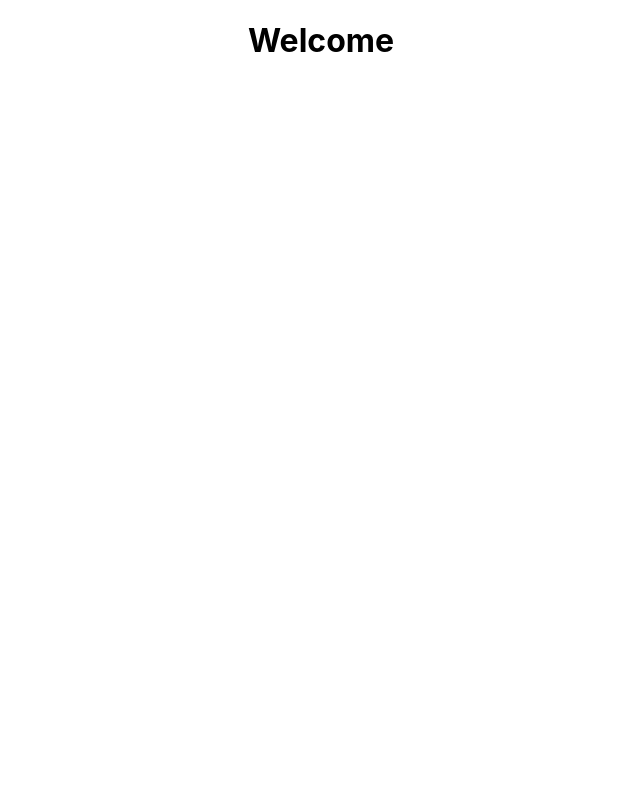
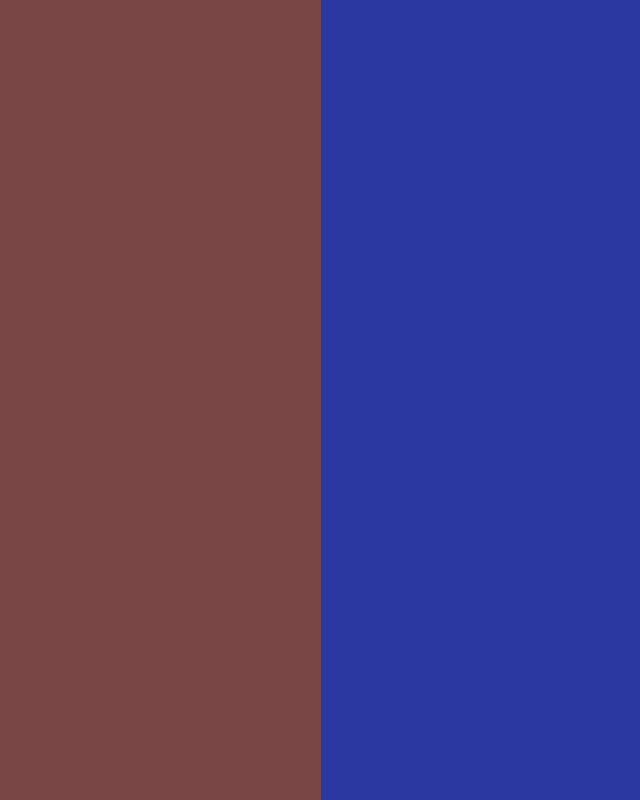
Before and after one commit to Arjun-Parujanwala/sigil-hunt, a React (Create React App) app: page / in a window 1280 px wide. Shown: the whole page, without its empty margins (319-959 px from the left). Built offline with nearby package versions, Linux system fonts and the light colour scheme.

Commit message:
scrap the old made something better

```diff
--- a/src/components/App/App.css
+++ b/src/components/App/App.css
@@ -1,72 +1,19 @@
 .App {
-  text-align: center;
+    position: relative;
+    height: 100vh;
+    width: 100vw;
+    overflow: hidden;
+
 }
 
-.App-logo {
-  height: 40vmin;
-  pointer-events: none;
+.placeholder {
+    position: absolute;
+    transform: translate(-50%, -50%);
+    text-align: center;
+    top: 50%;
+    left: 50%;
+    height: 100%;
+    width: 100%;
+    z-index: -1;
+    border: 1px solid black;
 }
-
-@media (prefers-reduced-motion: no-preference) {
-  .App-logo {
-    animation: App-logo-spin infinite 20s linear;
-  }
-}
-
-.App-header {
-  background-color: #282c34;
-  min-height: 100vh;
-  display: flex;
-  flex-direction: column;
-  align-items: center;
-  justify-content: center;
-  font-size: calc(10px + 2vmin);
-  color: white;
-}
-
-.App-link {
-  color: #61dafb;
-}
-
-@keyframes App-logo-spin {
-  from {
-    transform: rotate(0deg);
-  }
-  to {
-    transform: rotate(360deg);
-  }
-}
-
-.welcome-screen {
-  animation: fadeIn 1s ease-in;
-}
-
-/* Fade Out Animation */
-@keyframes fadeOut {
-  to {
-    opacity: 0;
-    visibility: hidden;
-  }
-}
-
-/* Fade In Animation */
-@keyframes fadeIn {
-  from {
-    opacity: 0;
-  }
-  to {
-    opacity: 1;
-  }
-}
-
-.logo-popup {
-  position: fixed;
-  top: 0;
-  left: 0;
-  width: 100%;
-  height: 100%;
-  background-color: #fff;
-  display: flex;
-  justify-content: center;
-  align-items: center;
-}
--- a/src/components/App/App.js
+++ b/src/components/App/App.js
@@ -1,31 +1,11 @@
-import React, { useState, useEffect} from 'react';
+import React from 'react';
 import './App.css';
-import NavBar from '../NavBar/NavBar';
-import example_sigil from '../../assets/example_sigil.png'
+import Opening from '../Opening/Opening';
 function App() {
-  const [showLogo, setShowLogo] = useState(true);
-
-  useEffect(() => {
-    // Hide the logo after 3 seconds
-    const timer = setTimeout(() => {
-      setShowLogo(false);
-    }, 3000);
-
-    // Clear the timer when the component unmounts
-    return () => clearTimeout(timer);
-  }, []);
-
   return (
     <div className="App">
-    {showLogo ? (
-      <div className="logo-popup">
-        <img src={example_sigil} alt="Logo" className="logo" />
-      </div>
-    ) : (
-      <div className="welcome-screen">
-        <h1>Welcome</h1>
-      </div>
-    )}
+      <Opening />
+      <h1 class='placeholder'>Welcome</h1>
     </div>
   );
 }
--- a/src/components/NavBar/NavBar.js
+++ /dev/null
@@ -1,11 +0,0 @@
-export default function NavBar(){
-
-    return (
-        <header>
-            <nav>
-                <a>Sigil Hunt</a>
-                <h1>test</h1>
-            </nav>
-        </header>
-    )
-};
--- /dev/null
+++ b/src/components/Opening/Opening.css
@@ -0,0 +1,36 @@
+.Opening {
+    display: flex;
+    cursor: pointer;
+    height: 100vh;
+    width: 100%;
+    overflow: hidden;
+    cursor: pointer;
+}
+
+.left{
+    display: flex;
+    justify-content: center;
+    align-items: center;
+    height: 100vh;
+    width: 50%;
+    background-color: #794545;
+    transition: transform 1s ease;
+}
+
+.right{
+    display: flex;
+    justify-content: center;
+    align-items: center;
+    height: 100vh;
+    width: 50%;
+    background-color: #2c38a1;
+    transition: transform 1s ease;
+}
+
+.goLeft {
+    transform: translateX(-100%);
+}
+
+.goRight {
+    transform: translateX(100%);
+}
--- /dev/null
+++ b/src/components/Opening/Opening.js
@@ -0,0 +1,17 @@
+import React, {useState} from 'react';
+import './Opening.css';
+
+export default function Opening() {
+    const [isAnimated, setIsAnimated] = useState(false);
+
+    const handleCLick = () => {
+        setIsAnimated(true);
+    }
+
+  return (
+    <div className="Opening" onClick={handleCLick}>
+        <div className={`left ${isAnimated? 'goLeft' : ''}`} />
+        <div className={`right ${isAnimated? 'goRight' : ''}`} />
+    </div>
+  );
+}
```
Also changed, not shown: src/components/PopUp/popup.css (deleted), src/components/PopUp/popup.html (deleted), 1 other file (tests, documents, lock files or other folders).
